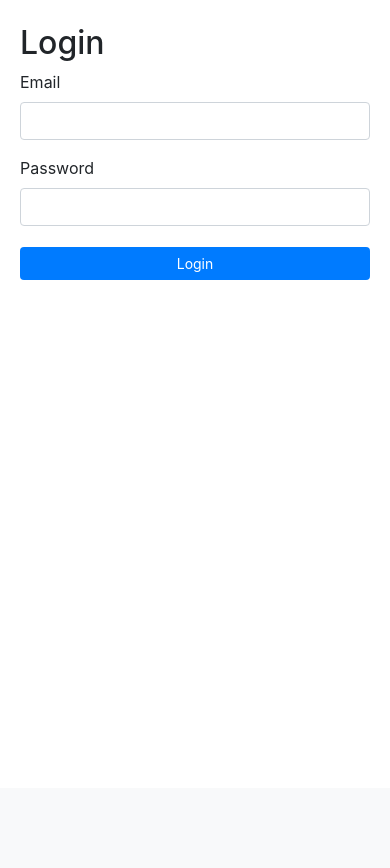
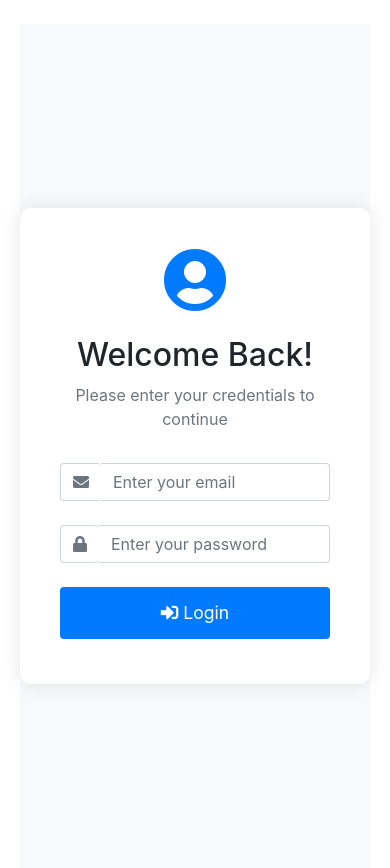
Before and after one commit to walidata48/v4, a Flask app: page /login in a window 390 px wide. Shown: the part 56-924 px from the top of the page. Before the commit the page ends 336 px from the top, so only its background shows below. Run offline with Flask 3, Linux system fonts and the light colour scheme; some libraries are stand-ins or nearby versions.

Commit message:
design login and register page

```diff
--- a/app.py
+++ b/app.py
@@ -56,7 +56,10 @@ def login():
         if user and check_password_hash(user.password, password):
             session['user_id'] = user.id
             session['is_coach'] = user.is_coach
-            return redirect(url_for('coach_super_dashboard'))
+            if session['is_coach']:
+                return redirect(url_for('coach_super_dashboard'))
+            else:
+                return redirect(url_for('home'))
         else:
             return "Invalid email or password"
     return render_template('login.html')
--- a/templates/login.html
+++ b/templates/login.html
@@ -1,16 +1,125 @@
 {% extends 'base.html' %}
 
 {% block content %}
-<h2>Login</h2>
-<form method="POST">
-    <div class="form-group">
-        <label for="email">Email</label>
-        <input type="email" class="form-control" id="email" name="email" required>
+<div class="login-container">
+    <div class="login-box">
+        <!-- Login Icon/Logo -->
+        <div class="login-icon">
+            <i class="fas fa-user-circle"></i>
+        </div>
+
+        <div class="welcome-message text-center">
+            <h2 class="welcome-title">Welcome Back!</h2>
+            <p class="login-subtitle">Please enter your credentials to continue</p>
+        </div>
+
+        <form method="POST">
+            <div class="form-group">
+                <div class="input-group">
+                    <span class="input-group-text">
+                        <i class="fas fa-envelope"></i>
+                    </span>
+                    <input type="email" class="form-control" id="email" name="email" placeholder="Enter your email" required>
+                </div>
+            </div>
+
+            <div class="form-group">
+                <div class="input-group">
+                    <span class="input-group-text">
+                        <i class="fas fa-lock"></i>
+                    </span>
+                    <input type="password" class="form-control" id="password" name="password" placeholder="Enter your password" required>
+                </div>
+            </div>
+
+
+
+            <button type="submit" class="btn btn-primary btn-block">
+                <i class="fas fa-sign-in-alt"></i> Login
+            </button>
+        </form>
     </div>
-    <div class="form-group">
-        <label for="password">Password</label>
-        <input type="password" class="form-control" id="password" name="password" required>
-    </div>
-    <button type="submit" class="btn btn-primary">Login</button>
-</form>
+</div>
+
+<!-- Add this in your head section or at the end of base.html -->
+
+<style>
+    .login-container {
+        min-height: 100vh;
+        display: flex;
+        align-items: center;
+        justify-content: center;
+        background-color: #f8f9fa;
+    }
+
+    .login-box {
+        background: white;
+        padding: 2.5rem;
+        border-radius: 10px;
+        box-shadow: 0 0 20px rgba(0, 0, 0, 0.1);
+        width: 100%;
+        max-width: 400px;
+    }
+
+    .login-icon {
+        text-align: center;
+        margin-bottom: 1.5rem;
+    }
+
+    .login-icon i {
+        font-size: 4rem;
+        color: #007bff;
+    }
+
+    .login-subtitle {
+        text-align: center;
+        color: #6c757d;
+        margin-bottom: 2rem;
+    }
+
+    .form-group {
+        margin-bottom: 1.5rem;
+    }
+
+    .input-group-text {
+        background-color: transparent;
+        border-right: none;
+    }
+
+    .input-group-text i {
+        color: #6c757d;
+    }
+
+    .form-control {
+        border-left: none;
+    }
+
+    .form-control:focus {
+        box-shadow: none;
+        border-color: #ced4da;
+    }
+
+    .forgot-password {
+        float: right;
+        color: #007bff;
+        text-decoration: none;
+        font-size: 0.9rem;
+    }
+
+    .btn-block {
+        padding: 0.8rem;
+        font-size: 1.1rem;
+    }
+
+    .btn-primary {
+        background-color: #007bff;
+        border: none;
+        transition: all 0.3s ease;
+    }
+
+    .btn-primary:hover {
+        background-color: #0056b3;
+        transform: translateY(-1px);
+    }
+</style>
 {% endblock %}
```
Also changed, not shown: templates/register.html (+73 -19 lines).
